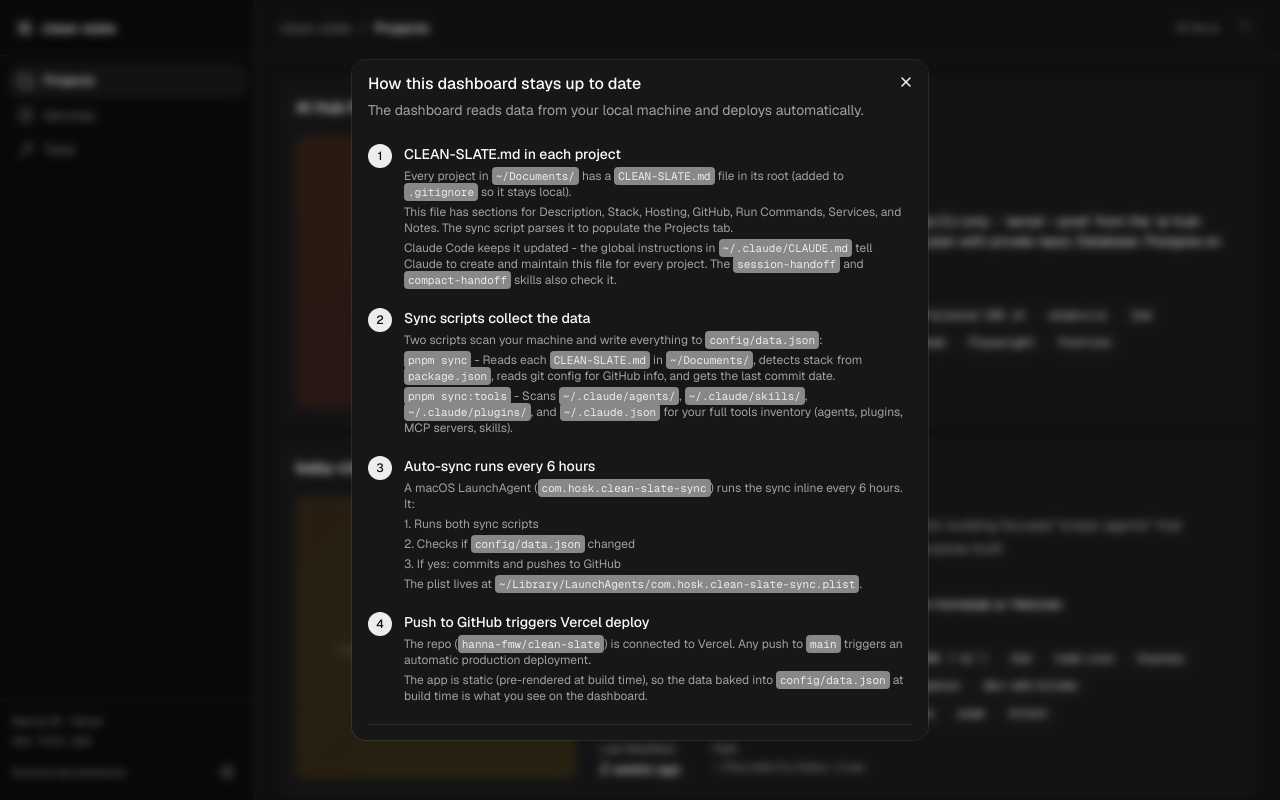
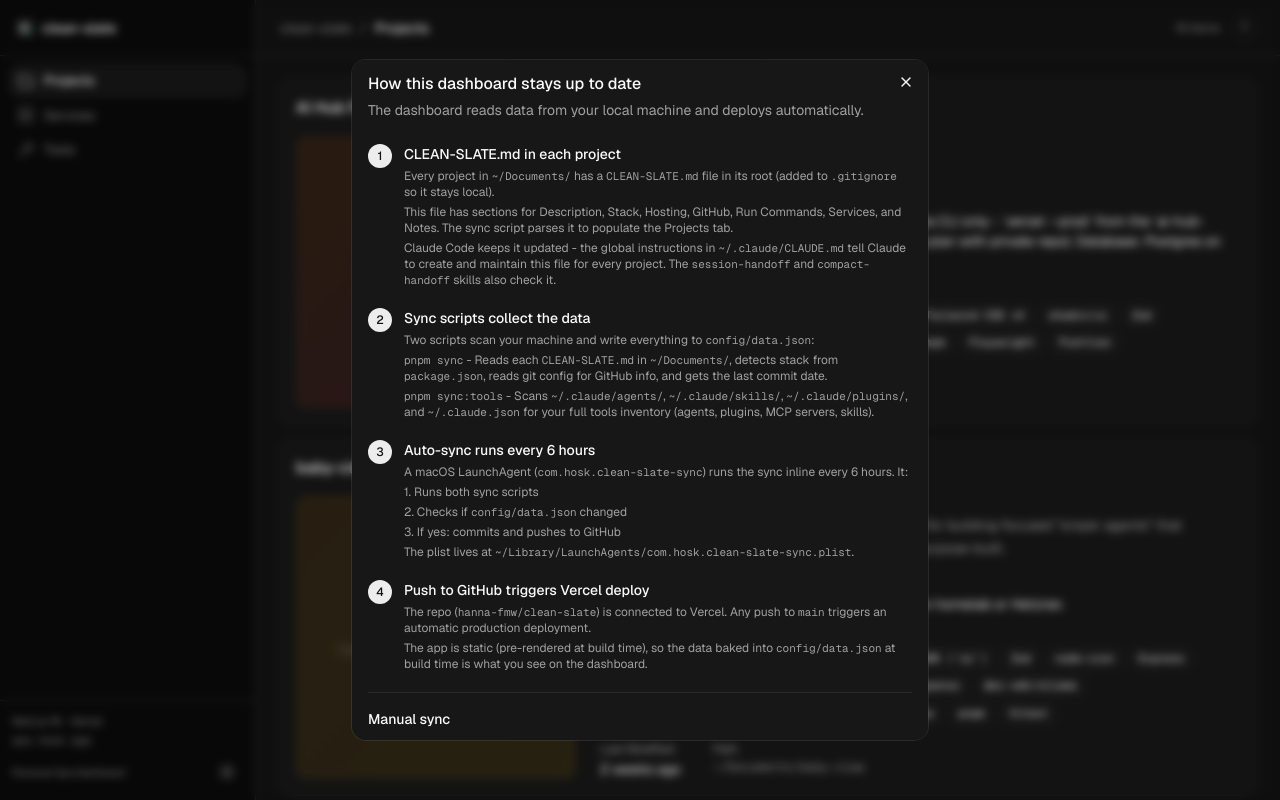
Before and after one commit to hanna-fmw/clean-slate, a Next.js app: page / in a window 1280 px wide. Both pictures are taken after a click on the button "How syncing works". Shown: the top 800 px of the page. Built offline with nearby package versions, Linux system fonts and the light colour scheme.

Commit message:
fix: remove grey background from inline code in sync info dialog

```diff
--- a/components/sync-info-dialog.tsx
+++ b/components/sync-info-dialog.tsx
@@ -24,7 +24,7 @@ function Step({ n, title, children }: { n: number; title: string; children: Reac
 }
 
 function Code({ children }: { children: React.ReactNode }) {
-  return <code className="font-mono text-foreground bg-muted px-1 py-0.5 rounded text-[11px]">{children}</code>
+  return <code className="font-mono text-[11px]">{children}</code>
 }
 
 export function SyncInfoDialog() {
```
